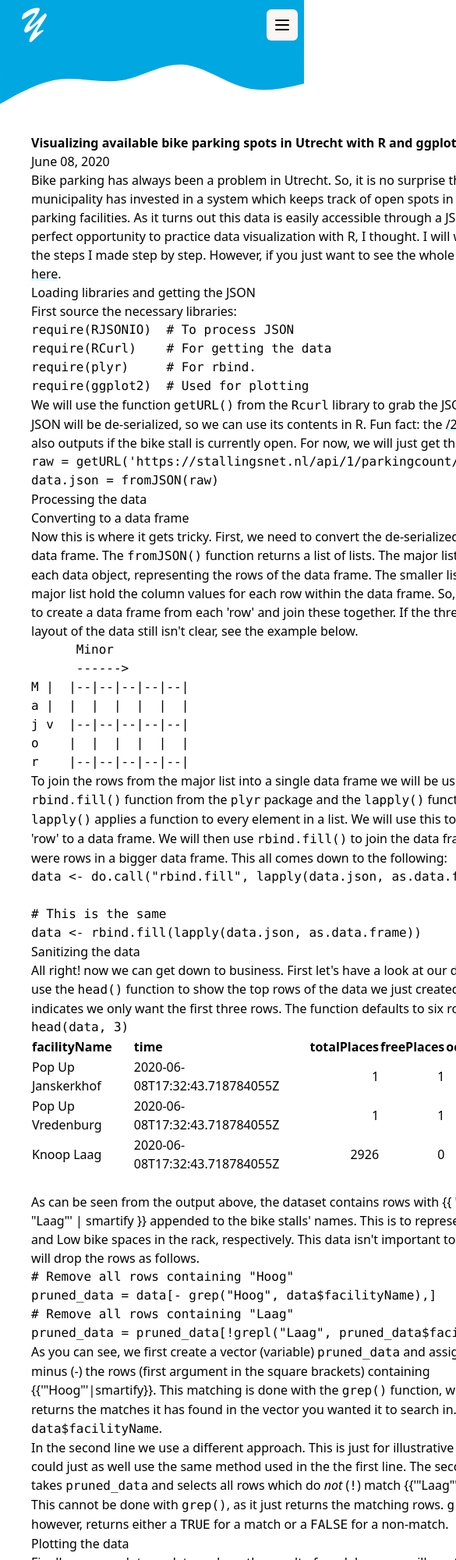
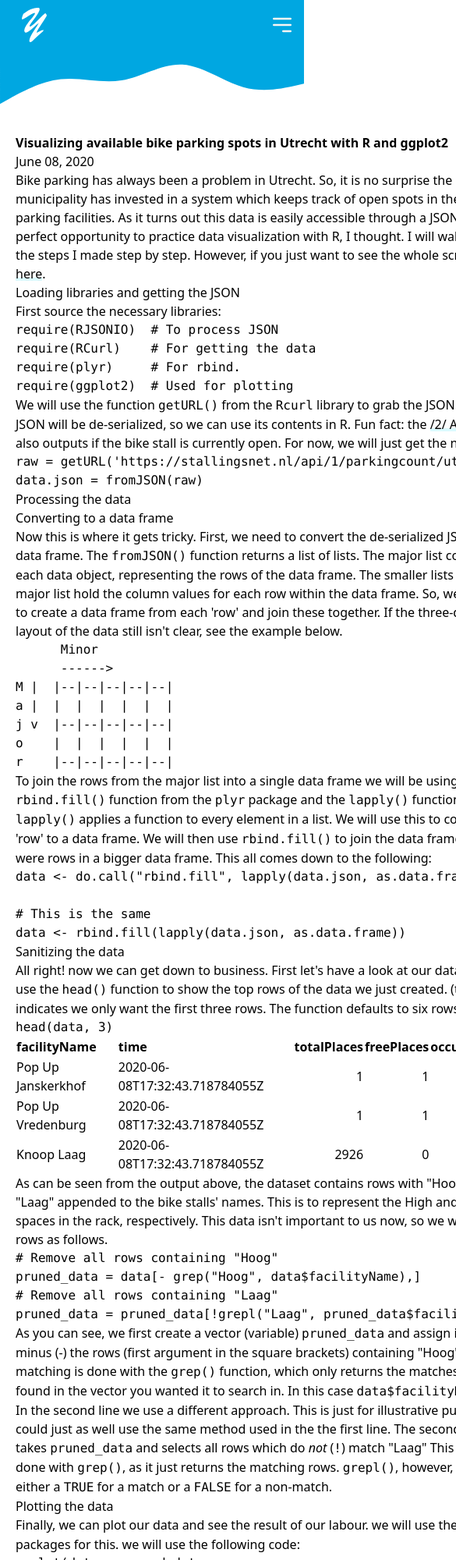
Before and after one commit to superpuffin/website, a Gatsby site: page /bike-spots-in-utrecht/ in a window 390 px wide. Shown: the top 2000 px of the page at 78% size, 585 px wide, since content can reach past the window. Built offline with nearby package versions, Linux system fonts and the light colour scheme; Gatsby itself is replaced by a stand-in of ours; some packages are replaced by stand-ins of ours; code samples lack their colours; what @tailwindcss/typography would draw is missing.

Commit message:
Layout updates
- Removed some liquid and html from blogpost
- Swapped out menu button svg
- Removed outline from menu button:focus

````diff
--- a/content/blog/bike-spots-in-utrecht/index.md
+++ b/content/blog/bike-spots-in-utrecht/index.md
@@ -60,20 +60,13 @@ All right! now we can get down to business. First let's have a look at our datas
 head(data, 3)
 ```
 
-<div class="table-responsive">
-
 | facilityName       | time                           | totalPlaces | freePlaces | occupiedPlaces |
 | :----------------- | :----------------------------- | ----------: | ---------: | -------------: |
 | Pop Up Janskerkhof | 2020-06-08T17:32:43.718784055Z |           1 |          1 |              0 |
 | Pop Up Vredenburg  | 2020-06-08T17:32:43.718784055Z |           1 |          1 |              0 |
 | Knoop Laag         | 2020-06-08T17:32:43.718784055Z |        2926 |          0 |           2926 |
 
-</div>
-<br>
-
-<!-- smartify converts the standard quotes to smart quotes -->
-
-As can be seen from the output above, the dataset contains rows with {{ '"Hoog" and "Laag"' | smartify }} appended to the bike stalls' names. This is to represent the High and Low bike spaces in the rack, respectively. This data isn't important to us now, so we will drop the rows as follows.
+As can be seen from the output above, the dataset contains rows with "Hoog" and "Laag" appended to the bike stalls' names. This is to represent the High and Low bike spaces in the rack, respectively. This data isn't important to us now, so we will drop the rows as follows.
 
 ```R
 # Remove all rows containing "Hoog"
@@ -82,9 +75,9 @@ pruned_data = data[- grep("Hoog", data$facilityName),]
 pruned_data = pruned_data[!grepl("Laag", pruned_data$facilityName),]
 ```
 
-As you can see, we first create a vector (variable) `pruned_data` and assign it to data minus (-) the rows (first argument in the square brackets) containing {{'"Hoog"'|smartify}}. This matching is done with the `grep()` function, which only returns the matches it has found in the vector you wanted it to search in. In this case `data$facilityName`.
+As you can see, we first create a vector (variable) `pruned_data` and assign it to data minus (-) the rows (first argument in the square brackets) containing "Hoog". This matching is done with the `grep()` function, which only returns the matches it has found in the vector you wanted it to search in. In this case `data$facilityName`.
 
-In the second line we use a different approach. This is just for illustrative purposes; you could just as well use the same method used in the the first line. The second method takes `pruned_data` and selects all rows which do _not_ (`!`) match {{'"Laag"'|smartify}}. This cannot be done with `grep()`, as it just returns the matching rows. `grepl()`, however, returns either a `TRUE` for a match or a `FALSE` for a non-match.
+In the second line we use a different approach. This is just for illustrative purposes; you could just as well use the same method used in the the first line. The second method takes `pruned_data` and selects all rows which do _not_ (`!`) match "Laag" This cannot be done with `grep()`, as it just returns the matching rows. `grepl()`, however, returns either a `TRUE` for a match or a `FALSE` for a non-match.
 
 ### Plotting the data
 
--- a/src/components/nav.js
+++ b/src/components/nav.js
@@ -24,25 +24,24 @@ const Nav = () => {
   if (!navVisible) {
     menuIcon = (
       <svg
-        class="block h-6 w-6"
         xmlns="http://www.w3.org/2000/svg"
         fill="none"
         viewBox="0 0 24 24"
         stroke="currentColor"
-        aria-hidden="true"
+        className="block h-8 w-8"
       >
         <path
-          stroke-linecap="round"
-          stroke-linejoin="round"
-          stroke-width="2"
-          d="M4 6h16M4 12h16M4 18h16"
+          strokeLinecap="round"
+          strokeLinejoin="round"
+          strokeWidth={2}
+          d="M4 6h16M4 12h16m-7 6h7"
         />
       </svg>
     )
   } else {
     menuIcon = (
       <svg
-        class="h-6 w-6"
+        class="h-8 w-8"
         xmlns="http://www.w3.org/2000/svg"
         fill="none"
         viewBox="0 0 24 24"
@@ -124,7 +123,7 @@ const Nav = () => {
           <div class="-mr-2 flex md:hidden">
             {/* <!-- Mobile menu button --> */}
             <button
-              class="bg-ysnow inline-flex items-center justify-center p-2 rounded-md hover:text-ysnow hover:bg-secondary"
+              className="text-ysnow hover:text-secondary inline-flex items-center justify-center p-1 focus:outline-none rounded focus:ring focus:ring-1 focus:ring-white"
               onClick={() => setNavVisible(!navVisible)}
             >
               <span class="sr-only">Open main menu</span>
--- a/src/templates/blog-post.js
+++ b/src/templates/blog-post.js
@@ -17,7 +17,7 @@ const BlogPostTemplate = ({ data }) => {
         description={post.frontmatter.description || post.excerpt}
       />
       <article
-        className="px-5 mx-auto prose xl:prose-xl xl:max-w-5xl lg:prose-lg"
+        className="sm:px-3 sm:prose-sm lg:prose-lg xl:prose-xl xl:max-w-5xl md:px-5 prose mx-auto"
         itemScope
         itemType="http://schema.org/Article"
       >
````
